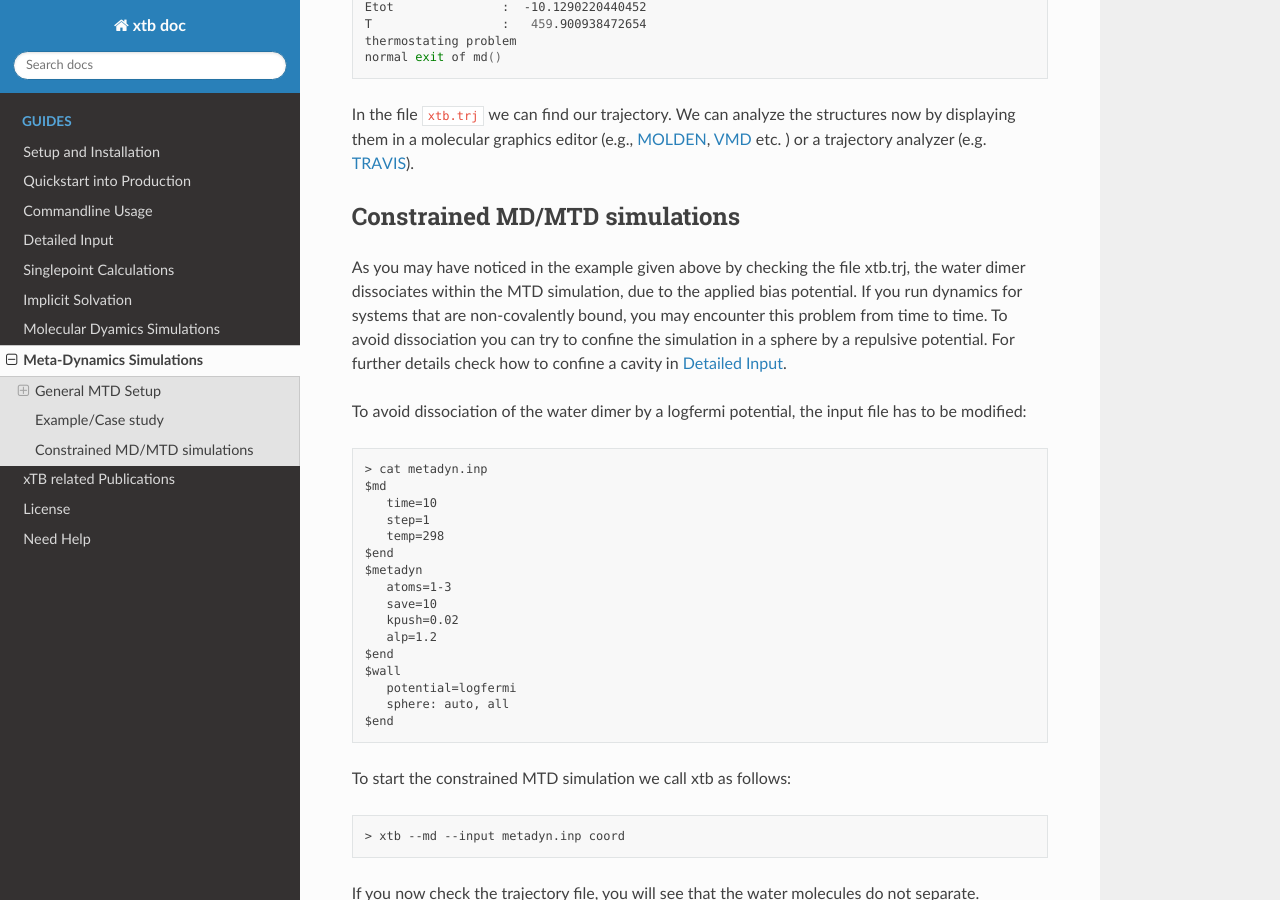
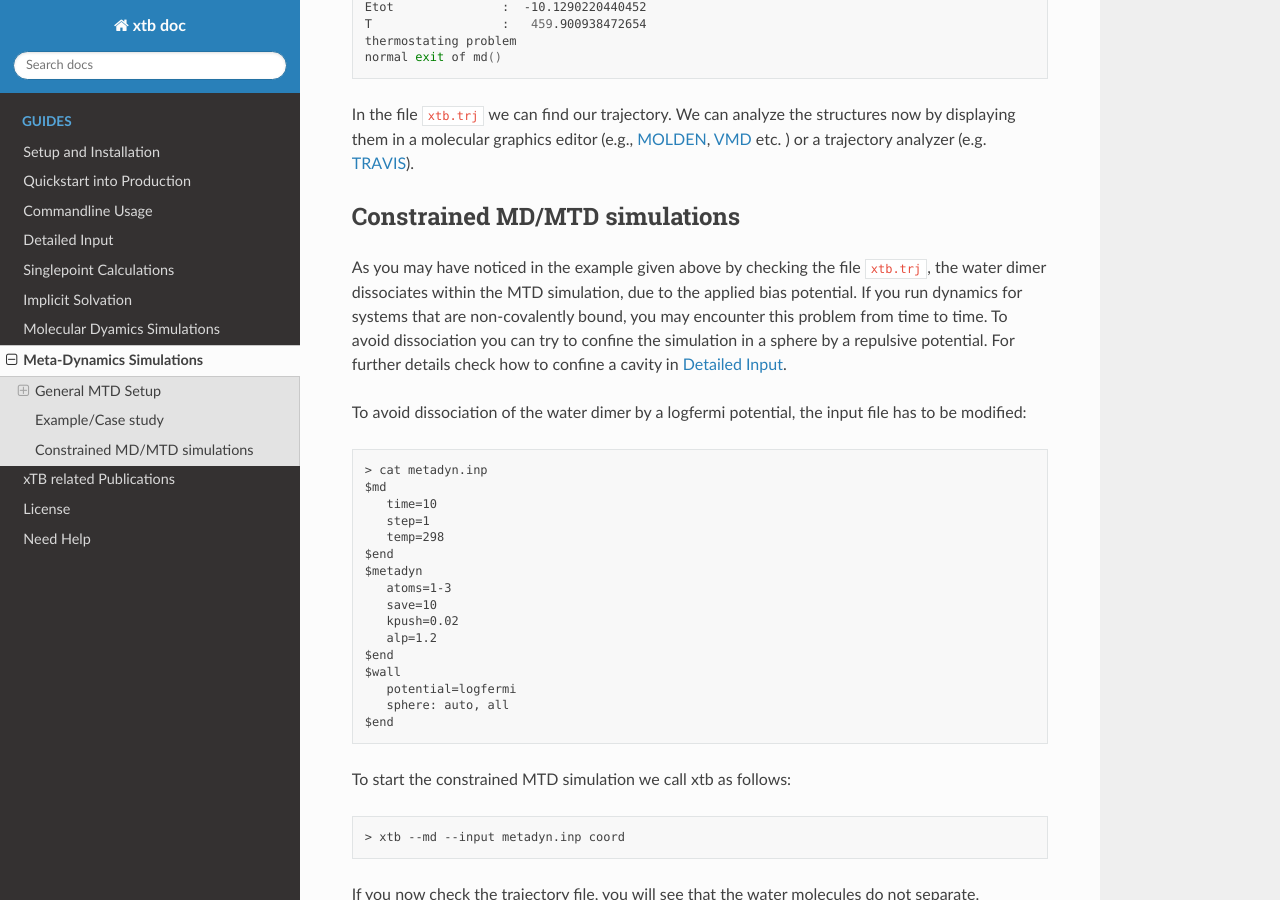
Before and after one commit to grimme-lab/xtb_docs, a Sphinx documentation site: the page built from source/mtd.rst, in a window 1280 px wide and 900 px high, scrolled down 3529 px. Built offline with Sphinx 7.4.7 and the Read the Docs theme 2.0.0, drawn with Linux system fonts in a browser that asks for light colours.

Commit message:
Update mtd.rst

```diff
--- a/source/mtd.rst
+++ b/source/mtd.rst
@@ -197,7 +197,7 @@ or a trajectory analyzer (e.g. `TRAVIS`_).
 Constrained MD/MTD simulations
 ==============================
 
-As you may have noticed in the example given above by checking the file xtb.trj, the water dimer dissociates within
+As you may have noticed in the example given above by checking the file ``xtb.trj``, the water dimer dissociates within
 the MTD simulation, due to the applied bias potential. If you run dynamics for systems that are non-covalently bound,
 you may encounter this problem from time to time. To avoid dissociation you can try to confine the simulation in a sphere by
 a repulsive potential. For further details check how to confine a cavity in :ref:`detailed-input`.
```
